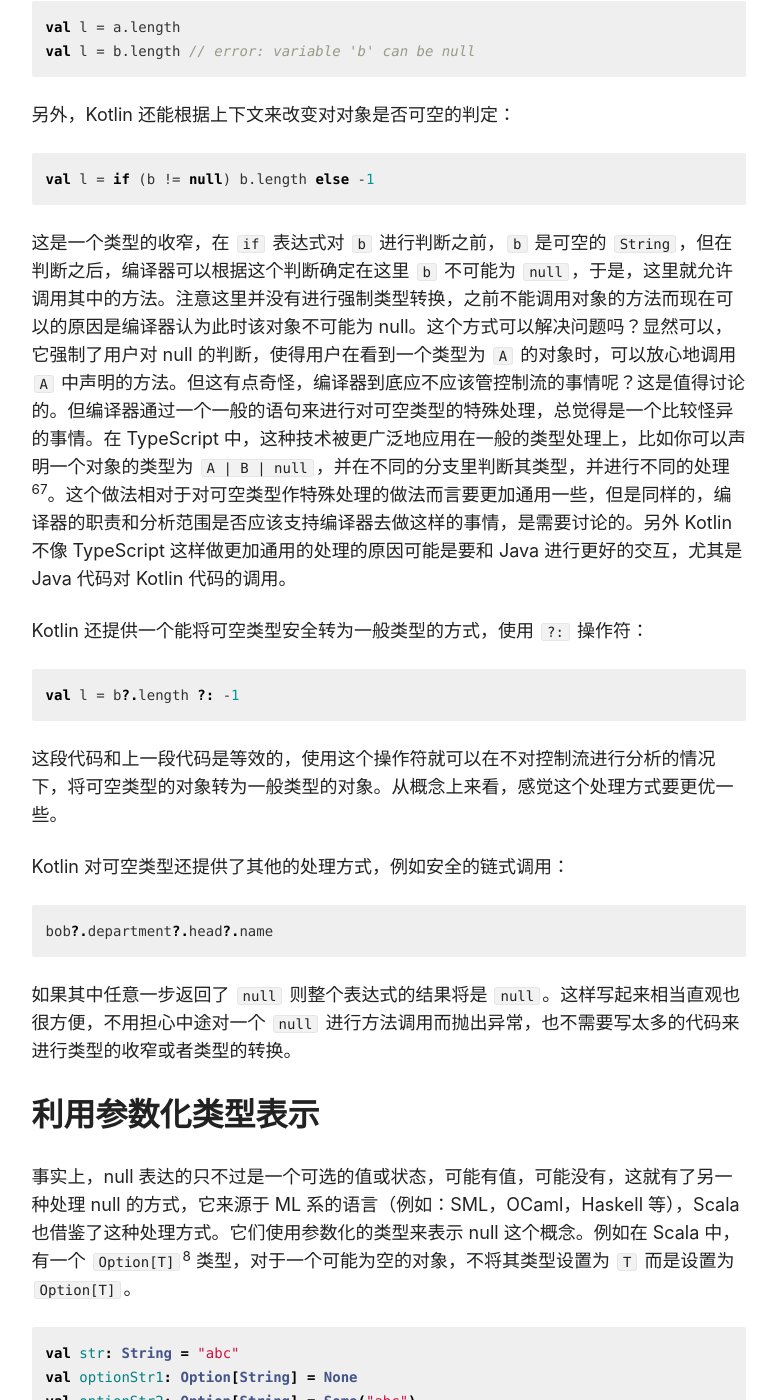
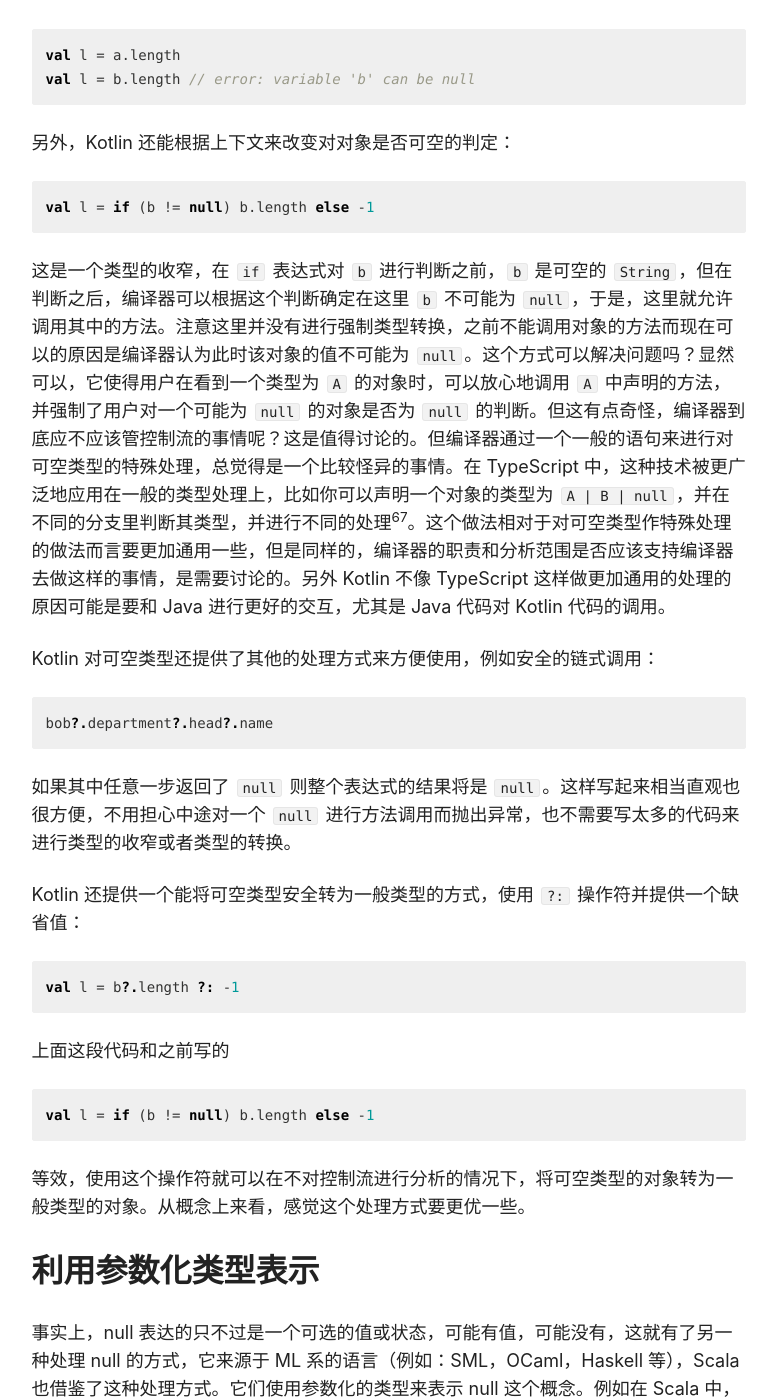
Before and after one commit to folinhuakai/folinhuakai.github.io, a Jekyll site: the page built from _posts/articles/2016-07-22-null-value-and-handling.md, in a window 1280 px wide and 1400 px high, scrolled down 2697 px. Shown: the whole window, without its empty margins (348-1125 px from the left). Built offline with Jekyll 4.4.1, drawn with Linux system fonts in a browser that asks for light colours; nearby versions of some CDN libraries; comment, search, counter and statistics services are not loaded; some of the changed text lies outside the part shown.

Commit message:
update 2016-07-22 null value

````diff
--- a/_posts/articles/2016-07-22-null-value-and-handling.md
+++ b/_posts/articles/2016-07-22-null-value-and-handling.md
@@ -63,7 +63,7 @@
 b = null
 ```
 
-进一步，编译器还能在调用可空对象方法的时候报错，例如：
+进一步，编译器还能在调用可空对象方法的时候报错，以防止对象为 `null` 的情况，例如：
 
 ```kotlin
 val l = a.length
@@ -76,26 +76,32 @@
 val l = if (b != null) b.length else -1
 ```
 
-这是一个类型的收窄，在 `if` 表达式对 `b` 进行判断之前，`b` 是可空的 `String`，但在判断之后，编译器可以根据这个判断确定在这里 `b` 不可能为 `null`，于是，这里就允许调用其中的方法。注意这里并没有进行强制类型转换，之前不能调用对象的方法而现在可以的原因是编译器认为此时该对象不可能为 null。这个方式可以解决问题吗？显然可以，它强制了用户对 null 的判断，使得用户在看到一个类型为 `A` 的对象时，可以放心地调用 `A` 中声明的方法。但这有点奇怪，编译器到底应不应该管控制流的事情呢？这是值得讨论的。但编译器通过一个一般的语句来进行对可空类型的特殊处理，总觉得是一个比较怪异的事情。在 TypeScript 中，这种技术被更广泛地应用在一般的类型处理上，比如你可以声明一个对象的类型为 `A | B | null`，并在不同的分支里判断其类型，并进行不同的处理[^type-script-ref][^type-script-2]。这个做法相对于对可空类型作特殊处理的做法而言要更加通用一些，但是同样的，编译器的职责和分析范围是否应该支持编译器去做这样的事情，是需要讨论的。另外 Kotlin 不像 TypeScript 这样做更加通用的处理的原因可能是要和 Java 进行更好的交互，尤其是 Java 代码对 Kotlin 代码的调用。
+这是一个类型的收窄，在 `if` 表达式对 `b` 进行判断之前，`b` 是可空的 `String`，但在判断之后，编译器可以根据这个判断确定在这里 `b` 不可能为 `null`，于是，这里就允许调用其中的方法。注意这里并没有进行强制类型转换，之前不能调用对象的方法而现在可以的原因是编译器认为此时该对象的值不可能为 `null`。这个方式可以解决问题吗？显然可以，它使得用户在看到一个类型为 `A` 的对象时，可以放心地调用 `A` 中声明的方法，并强制了用户对一个可能为 `null` 的对象是否为 `null` 的判断。但这有点奇怪，编译器到底应不应该管控制流的事情呢？这是值得讨论的。但编译器通过一个一般的语句来进行对可空类型的特殊处理，总觉得是一个比较怪异的事情。在 TypeScript 中，这种技术被更广泛地应用在一般的类型处理上，比如你可以声明一个对象的类型为 `A | B | null`，并在不同的分支里判断其类型，并进行不同的处理[^type-script-ref][^type-script-2]。这个做法相对于对可空类型作特殊处理的做法而言要更加通用一些，但是同样的，编译器的职责和分析范围是否应该支持编译器去做这样的事情，是需要讨论的。另外 Kotlin 不像 TypeScript 这样做更加通用的处理的原因可能是要和 Java 进行更好的交互，尤其是 Java 代码对 Kotlin 代码的调用。
 
 [^type-script-ref]: [TypeScript Handbook - Advanced Types](http://www.typescriptlang.org/docs/handbook/advanced-types.html)
 [^type-script-2]: [Non-nullable types #7140](https://github.com/Microsoft/TypeScript/pull/7140)
 
-Kotlin 还提供一个能将可空类型安全转为一般类型的方式，使用 `?:` 操作符：
-
-```kotlin
-val l = b?.length ?: -1
-```
-
-这段代码和上一段代码是等效的，使用这个操作符就可以在不对控制流进行分析的情况下，将可空类型的对象转为一般类型的对象。从概念上来看，感觉这个处理方式要更优一些。
-
-Kotlin 对可空类型还提供了其他的处理方式，例如安全的链式调用：
+Kotlin 对可空类型还提供了其他的处理方式来方便使用，例如安全的链式调用：
 
 ```kotlin
 bob?.department?.head?.name
 ```
 
 如果其中任意一步返回了 `null` 则整个表达式的结果将是 `null`。这样写起来相当直观也很方便，不用担心中途对一个 `null` 进行方法调用而抛出异常，也不需要写太多的代码来进行类型的收窄或者类型的转换。
+
+Kotlin 还提供一个能将可空类型安全转为一般类型的方式，使用 `?:` 操作符并提供一个缺省值：
+
+```kotlin
+val l = b?.length ?: -1
+```
+
+上面这段代码和之前写的
+
+```kotlin
+val l = if (b != null) b.length else -1
+```
+
+等效，使用这个操作符就可以在不对控制流进行分析的情况下，将可空类型的对象转为一般类型的对象。从概念上来看，感觉这个处理方式要更优一些。
 
 ## 利用参数化类型表示
 
````
Also changed, not shown: other parts of _posts/articles/2016-07-22-null-value-and-handling.md (+1 -1 lines).
